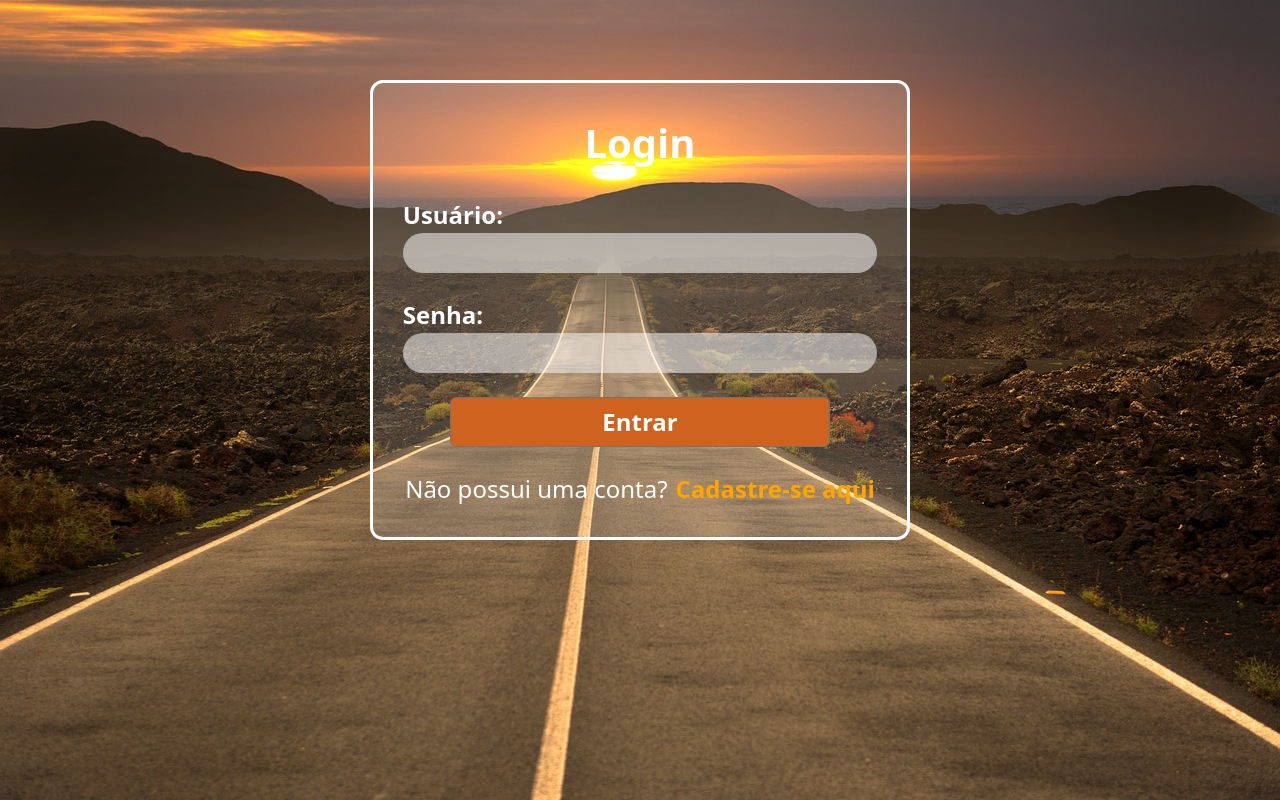
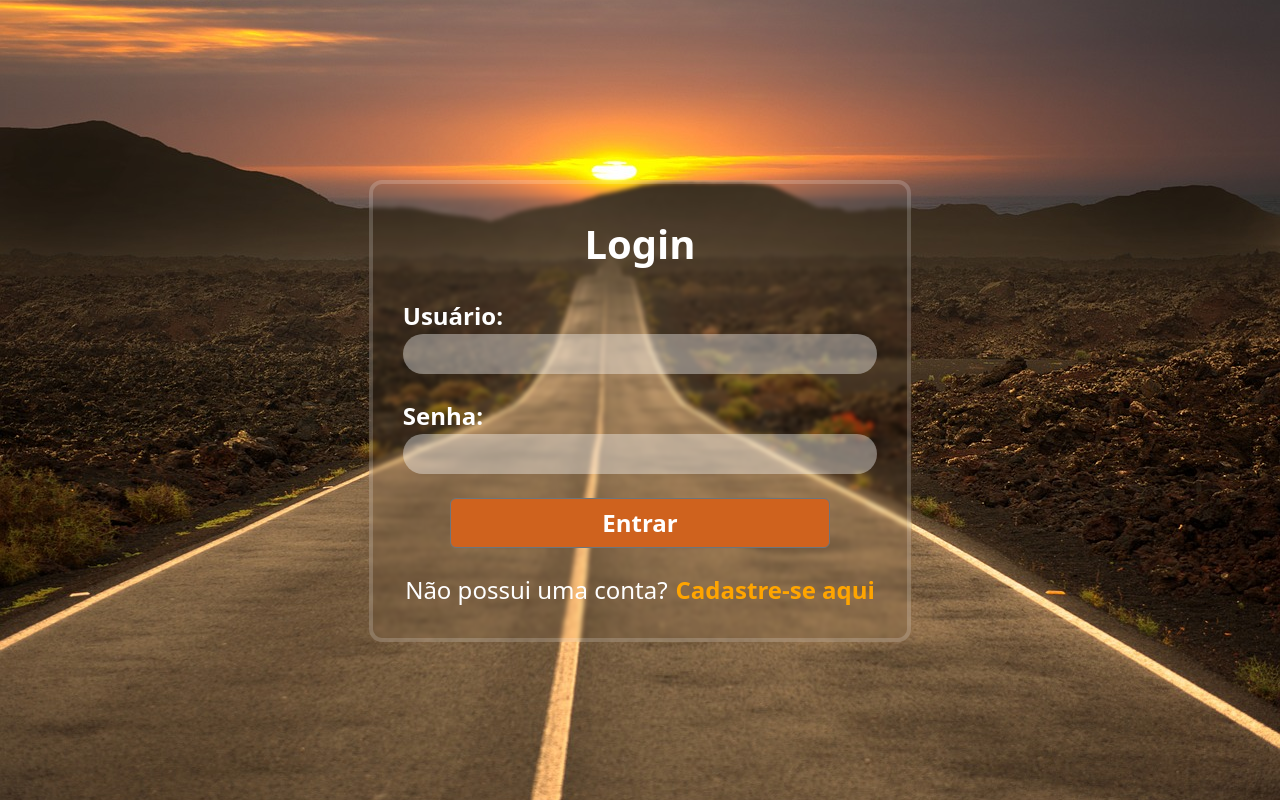
Before and after one commit to davy-carneiro/buracometro, a Django app: page /login in a window 1280 px wide. Run offline with Django 5.2, Linux system fonts and the light colour scheme.

Commit message:
ajeitando tela de login

```diff
--- a/buracometro/paginas/static/paginas/css/login.css
+++ b/buracometro/paginas/static/paginas/css/login.css
@@ -25,17 +25,19 @@ main {
 }
 
 main > .content {
-    padding-top: 80px;
+    padding-top: 180px;
 }
 
 #area-login {
-    color: white;
-    border: 3px solid white;
+    color: rgb(255, 255, 255);
+    border: 4px solid rgba(255, 255, 255, 0.185);
     border-radius: 13px;
-    background-color: #ffffff21;
+    background-color: #ffffff00;
     width: max-content;
     font-size: 24px;
     padding: 30px;
+    backdrop-filter: blur(2px);
+
 
     display: flex;
     flex-direction: column;
@@ -55,7 +57,7 @@ main > .content {
 
 #area-login .content input[type="text"] {
     width: 100%;
-    background-color: rgba(255, 255, 255, 0.526);
+    background-color: rgba(255, 255, 255, 0.39);
     border-radius: 24px;
     border: none;
     height: 40px;
```
Also changed, not shown: buracometro/paginas/static/paginas/css/register.css (+4 -4 lines).
